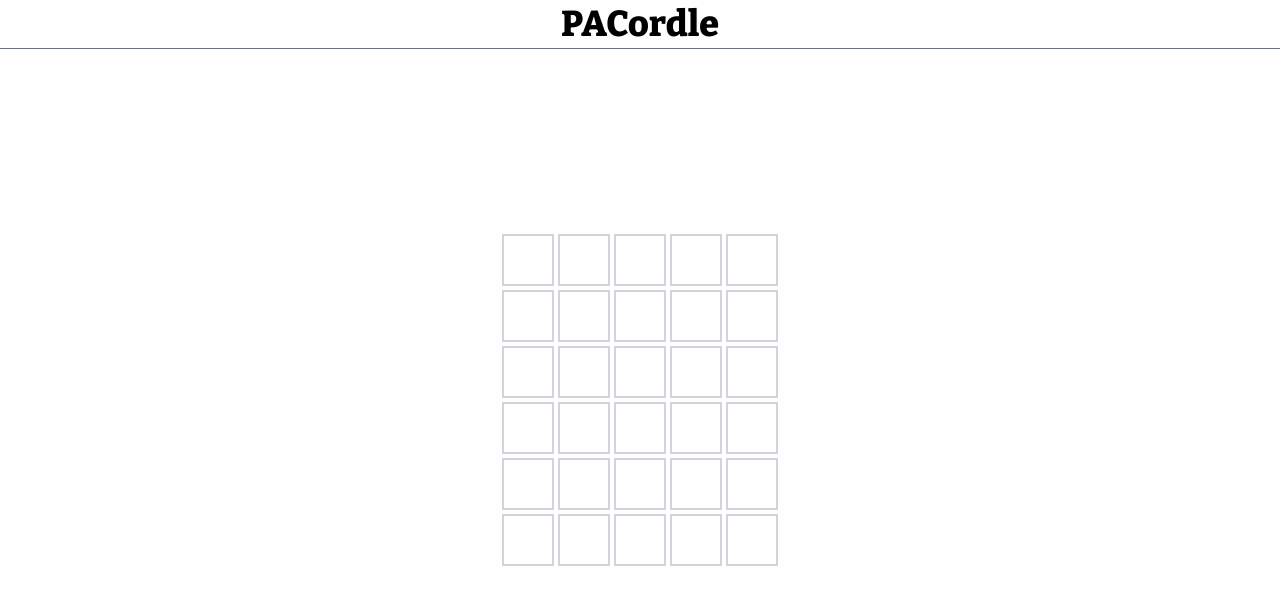
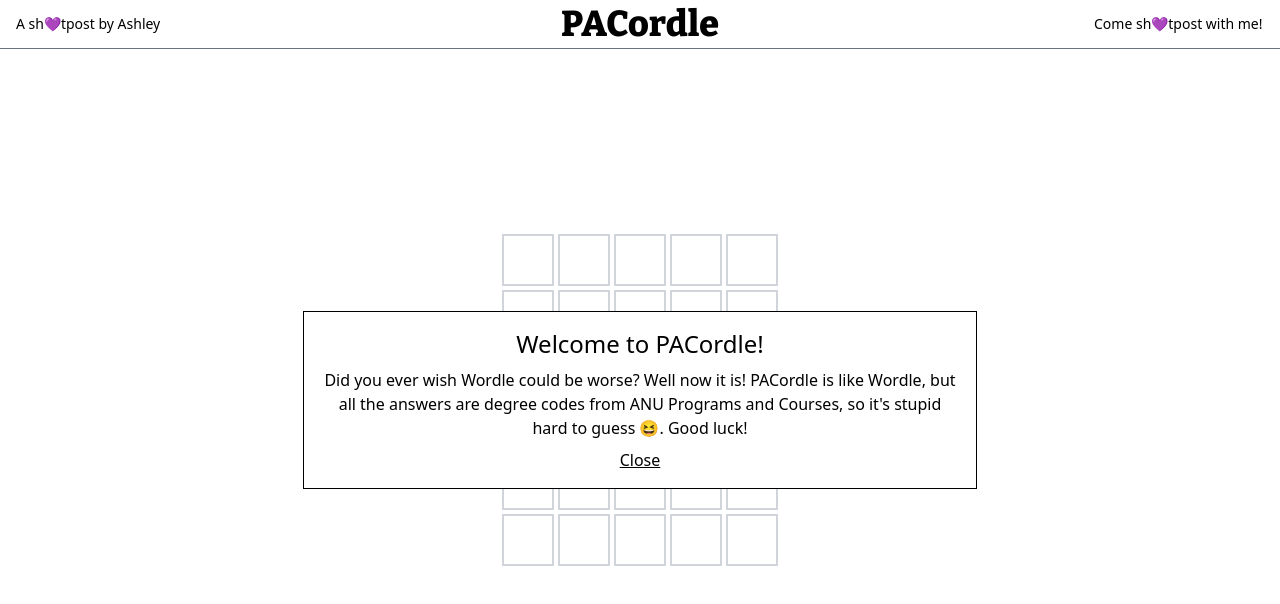
Before and after one commit to ashleylamont/pacordle, a website built with Vite: page index.html in a window 1280 px wide. Built offline with nearby package versions, Linux system fonts and the light colour scheme.

Commit message:
Welcome message and credits.

```diff
--- a/src/components/MenuBar.html
+++ b/src/components/MenuBar.html
@@ -1,7 +1,15 @@
 <!-- Position is fixed because otherwise it adds a scrollbar and I cbf to work out layouts today even though I know it's dead simple to add a flexbox -->
-<div class="w-screen border-b border-solid border-gray-500 flex flex-row justify-around py-1 fixed" id="test">
+<div class="w-screen border-b border-solid border-gray-500 flex flex-row justify-between py-1 fixed px-4" id="test">
+    <div class="flex-shrink text-sm flex flex-col justify-center" style="width: 170px">
+        <span class="flex-shrink">A sh💜tpost by Ashley</span>
+    </div>
     <div class="flex-shrink tooltip-container">
-        <span id="title" class="text-4xl font-title">Placeholder</span>
+        <span id="title" class="text-4xl font-title">Title</span>
         <div class="tooltip-target">/pʌ:kɜ(r)d(ə)l/</div>
     </div>
+    <div class="flex-shrink text-sm flex flex-col justify-center" style="width: 170px">
+        <span class="flex-shrink hover:underline">
+            <a href="https://github.com/ashleylamont/pacordle">Come sh💜tpost with me!</a>
+        </span>
+    </div>
 </div>
--- a/src/main.ts
+++ b/src/main.ts
@@ -3,11 +3,16 @@
 import MenuBar from './components/MenuBar';
 import Grid from './components/Grid';
 import Game from './Game';
+import Overlay from './components/Overlay';
 
 const app = document.querySelector<HTMLDivElement>('#app')!;
 new MenuBar(app).setTitle('PACordle');
 const game = new Game();
 const grid = new Grid(app, game);
+const overlay = new Overlay(app, 'Welcome to PACordle!', 'Did you ever wish Wordle '
+    + 'could be worse? Well now it is! PACordle is like Wordle, but all the answers are degree '
+    + 'codes from ANU Programs and Courses, so it\'s stupid hard to guess 😆. Good luck!');
+console.log(overlay);
 
 // Add fireworks container.
 const fireworksContainer = document.createElement('div');
```
